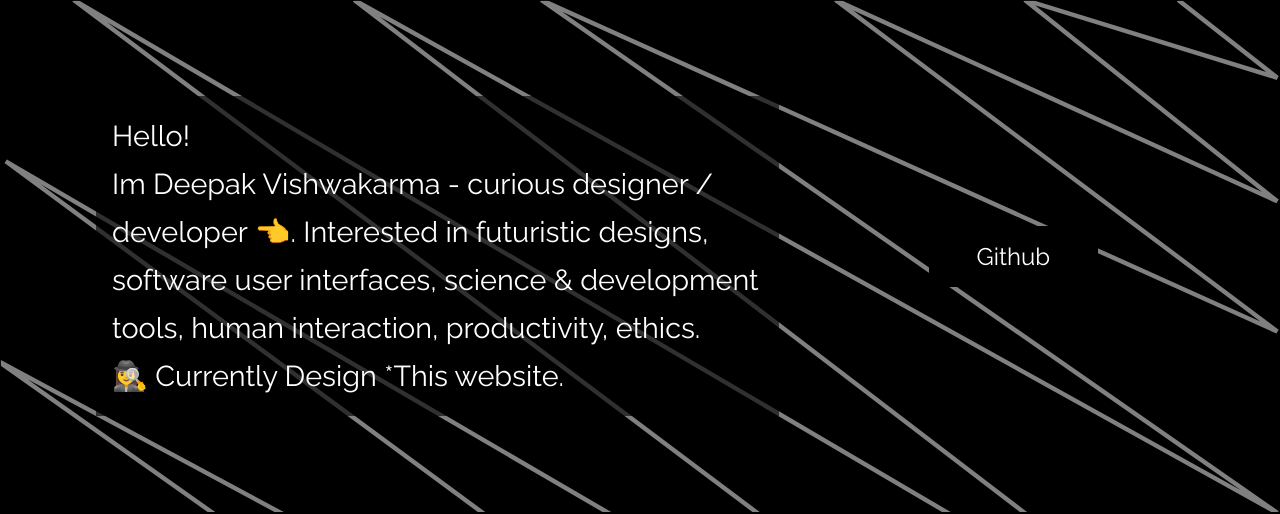
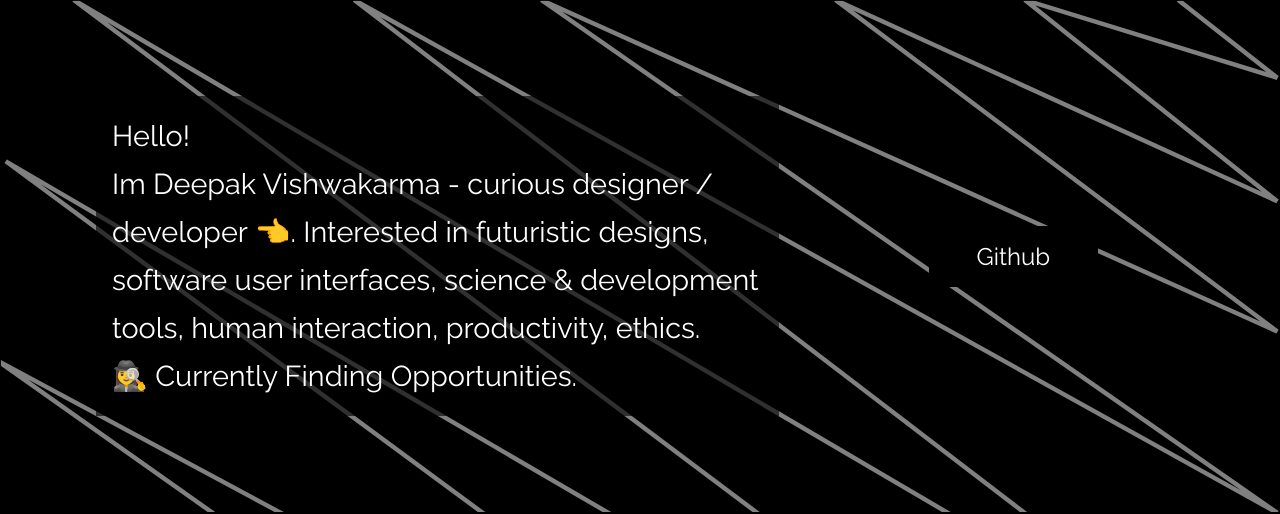
Before and after one commit to deepakvishwakarma-hh/frontend-artist, a Next.js app: page / in a window 1280 px wide. Shown: the top 514 px of the page. Built offline with nearby package versions, Linux system fonts and the light colour scheme.

Commit message:
Update intro

```diff
--- a/templates/introduction/index.tsx
+++ b/templates/introduction/index.tsx
@@ -15,7 +15,7 @@
                 <motion.p variants={varients} animate="animate" initial="initial">Hello! <br />
                     Im Deepak Vishwakarma -  curious designer /  developer 👈. Interested in futuristic designs, software user interfaces, science  & development tools, human interaction,
                     productivity, ethics. <br />
-                    🕵️‍♀️ Currently Design *This website. </motion.p>
+                    🕵️‍♀️ Currently Finding Opportunities. </motion.p>
             </div>
             <div className={classes.more}>
                 <a href="https://github.com/deepakvishwakarma-hh" target={"_parent"}>  Github</a>
```
